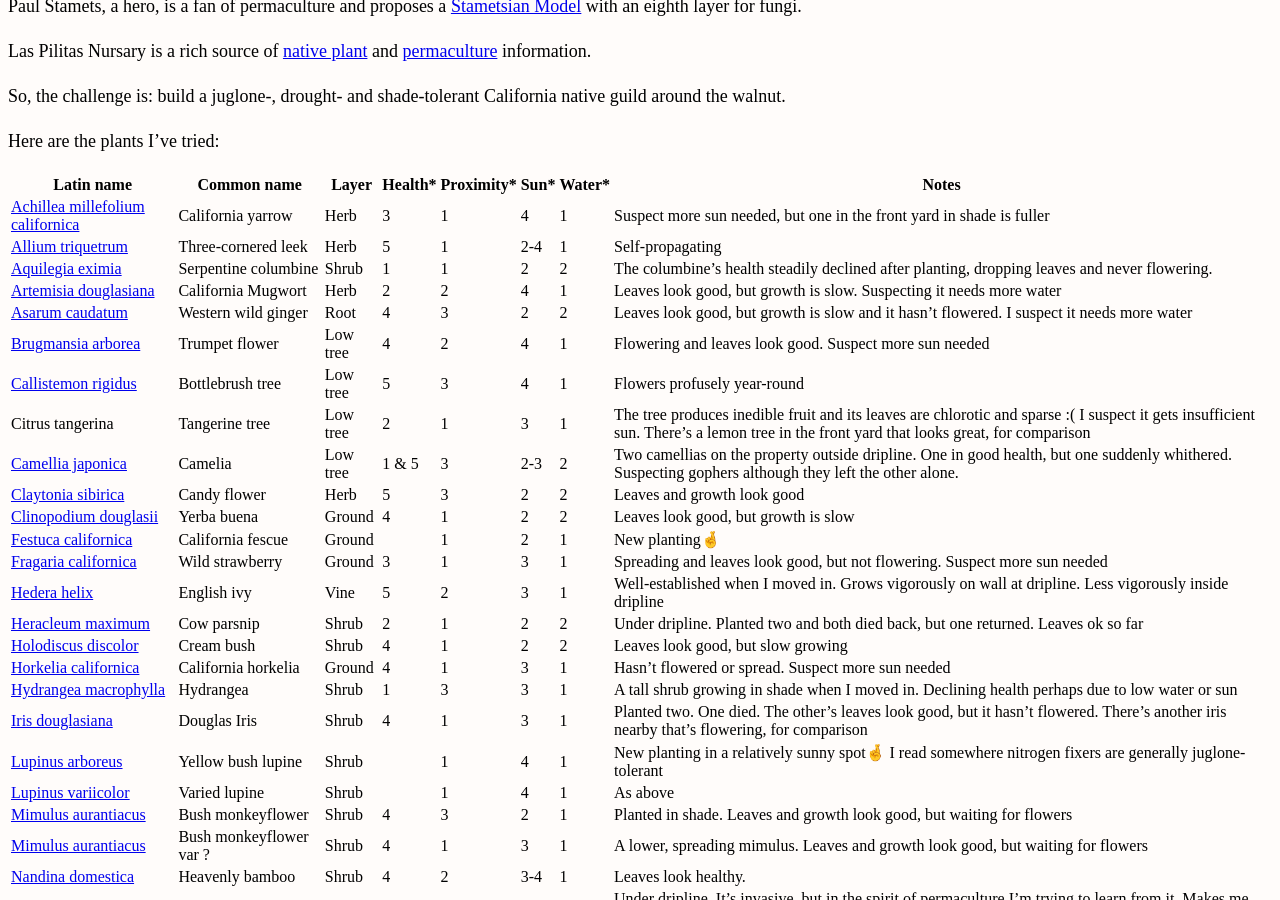
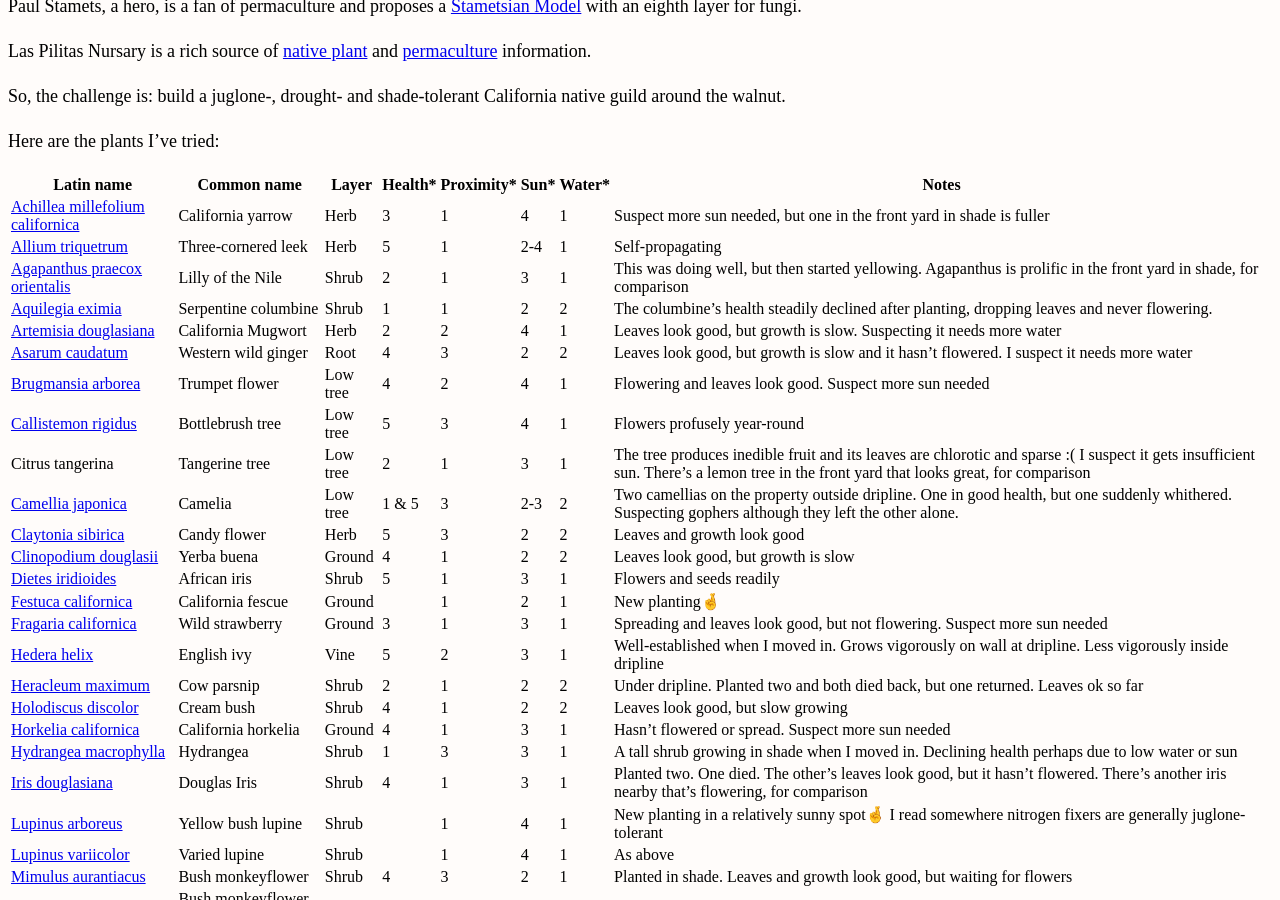
Before and after one commit to erikeldridge/erikeldridge.github.com, a Jekyll site: the page built from _posts/2018-01-20-walnut-guild.md, in a window 1280 px wide and 900 px high, scrolled down 462 px. Built offline with Jekyll 4.4.1, drawn with Linux system fonts in a browser that asks for light colours; nearby versions of some CDN libraries.

Commit message:
Update from Forestry.io - 2018-01-20-walnut-guild.md

```diff
--- a/_posts/2018-01-20-walnut-guild.md
+++ b/_posts/2018-01-20-walnut-guild.md
@@ -33,6 +33,7 @@ Here are the plants I've tried:
 | --- | --- | --- | --- | --- | --- | --- | --- |
 | [Achillea millefolium californica](https://www.inaturalist.org/taxa/239065-Achillea-millefolium-californica) | California yarrow | Herb | 3 | 1 | 4 | 1 | Suspect more sun needed, but one in the front yard in shade is fuller |
 | [Allium triquetrum](https://www.inaturalist.org/taxa/55505-Allium-triquetrum) | Three-cornered leek | Herb | 5 | 1 | 2-4 | 1 | Self-propagating |
+| [Agapanthus praecox orientalis](https://www.inaturalist.org/taxa/57838-Agapanthus-praecox-orientalis) | Lilly of the Nile | Shrub | 2 | 1 | 3 | 1 | This was doing well, but then started yellowing. Agapanthus is prolific in the front yard in shade, for comparison |
 | [Aquilegia eximia](https://www.inaturalist.org/taxa/57230-Aquilegia-eximia) | Serpentine columbine | Shrub | 1 | 1 | 2 | 2 | The columbine's health steadily declined after planting, dropping leaves and never flowering. |
 | [Artemisia douglasiana](https://www.inaturalist.org/taxa/52854-Artemisia-douglasiana) | California Mugwort | Herb | 2 | 2 | 4 | 1 | Leaves look good, but growth is slow. Suspecting it needs more water |
 | [Asarum caudatum](https://www.inaturalist.org/taxa/52858-Asarum-caudatum) | Western wild ginger | Root | 4 | 3 | 2 | 2 | Leaves look good, but growth is slow and it hasn't flowered. I suspect it needs more water |
@@ -42,6 +43,7 @@ Here are the plants I've tried:
 | [Camellia japonica](https://www.inaturalist.org/taxa/83056-Camellia-japonica) | Camelia | Low tree | 1 & 5 | 3 | 2-3 | 2 | Two camellias on the property outside dripline. One in good health, but one suddenly whithered. Suspecting gophers although they left the other alone. |
 | [Claytonia sibirica](https://www.inaturalist.org/taxa/55767-Claytonia-sibirica) | Candy flower | Herb | 5 | 3 | 2 | 2 | Leaves and growth look good |
 | [Clinopodium douglasii](https://www.inaturalist.org/taxa/53203-Clinopodium-douglasii) | Yerba buena | Ground | 4 | 1 | 2 | 2 | Leaves look good, but growth is slow |
+| [Dietes iridioides](https://www.inaturalist.org/taxa/129407-Dietes-iridioides) | African iris | Shrub | 5 | 1 | 3 | 1 | Flowers and seeds readily |
 | [Festuca californica](https://www.inaturalist.org/taxa/57169-Festuca-californica)  | California fescue | Ground |  | 1 | 2 | 1 | New planting🤞 |
 | [Fragaria californica](https://www.inaturalist.org/taxa/61095-Fragaria-vesca-californica) | Wild strawberry | Ground | 3 | 1 | 3 | 1 | Spreading and leaves look good, but not flowering. Suspect more sun needed |
 | [Hedera helix](https://www.inaturalist.org/taxa/55882-Hedera-helix) | English ivy | Vine | 5 | 2 | 3 | 1 | Well-established when I moved in. Grows vigorously on wall at dripline. Less vigorously inside dripline |
```
Also changed, not shown: other parts of _posts/2018-01-20-walnut-guild.md (+1 -1 lines).
